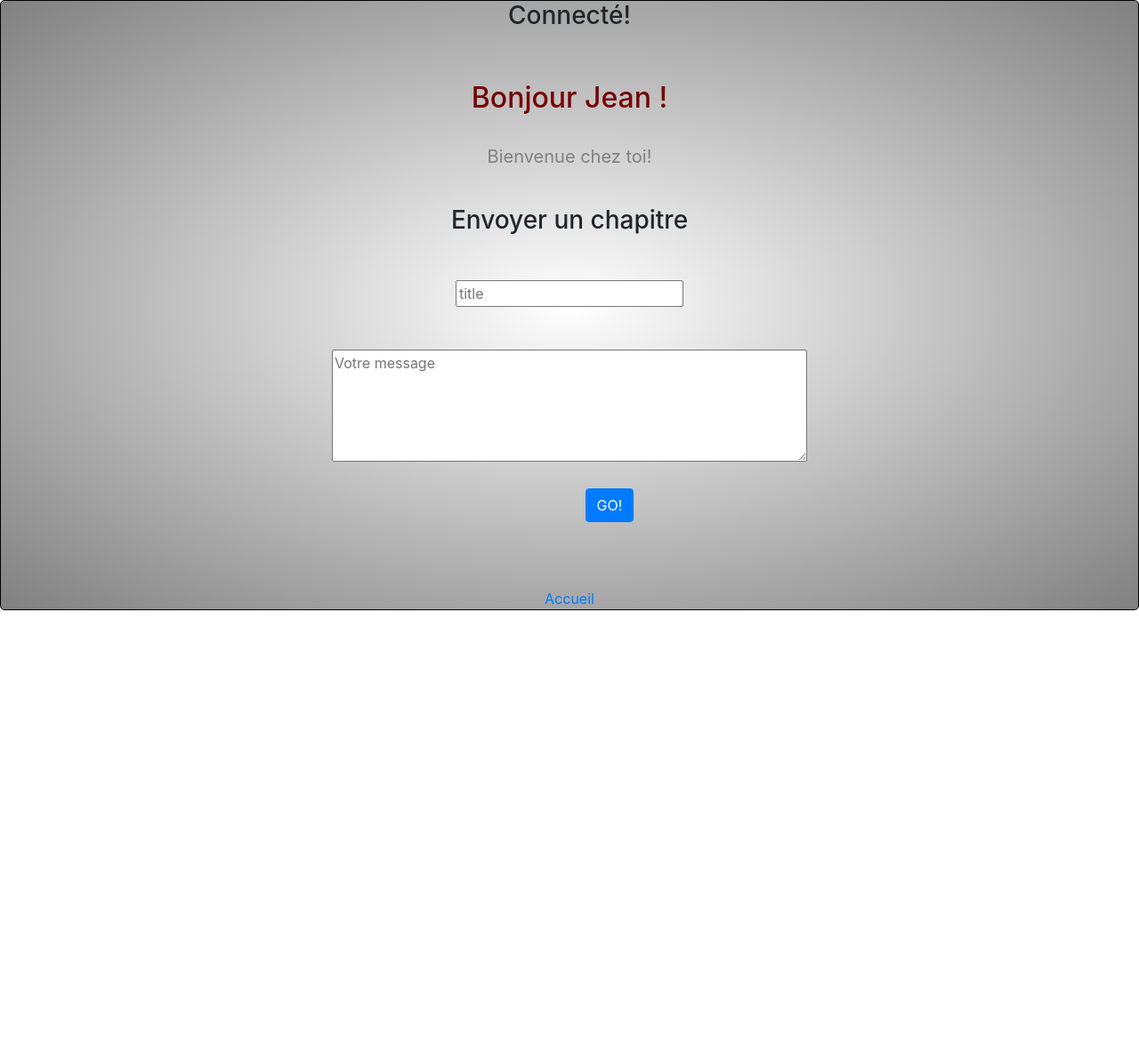
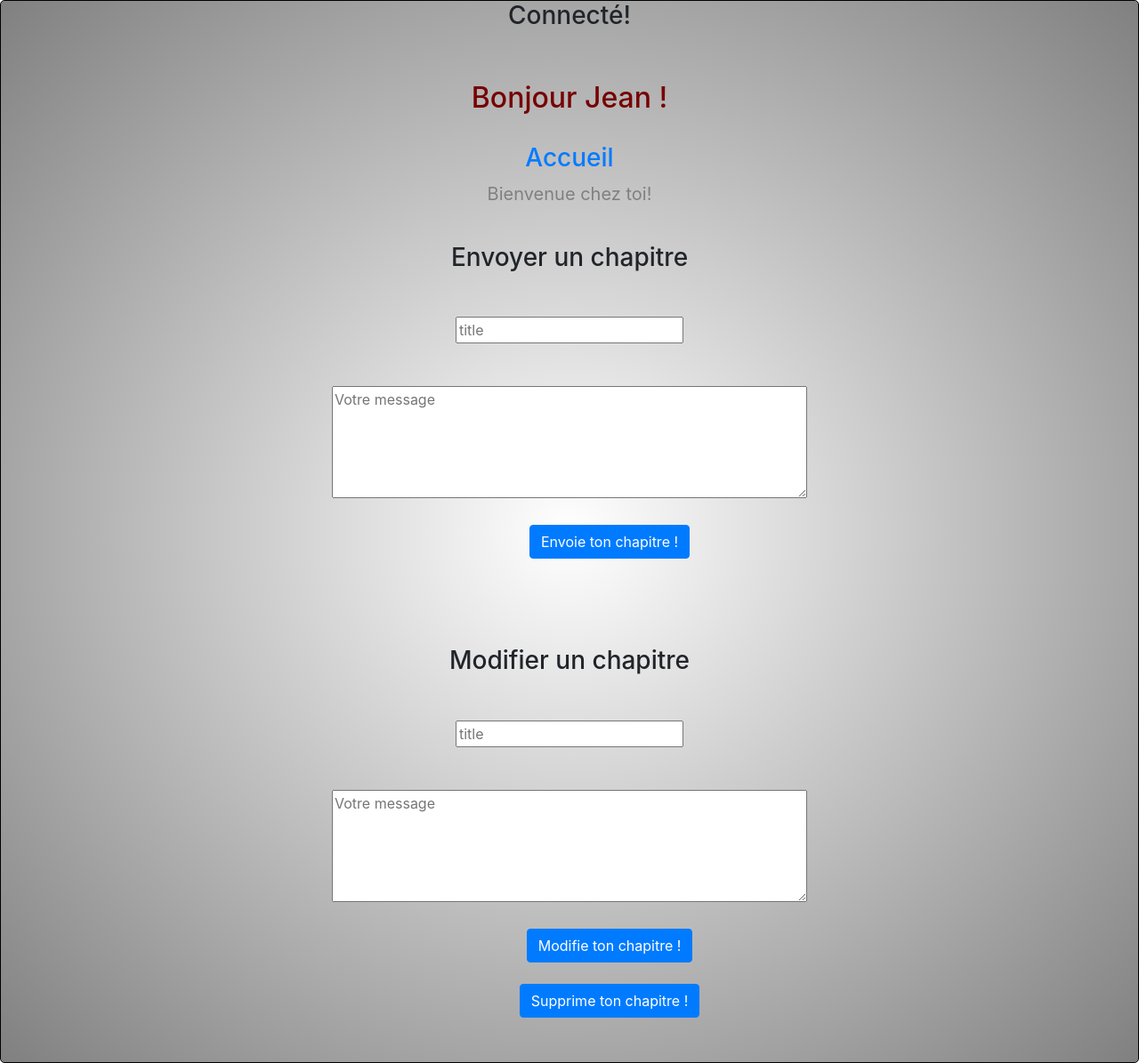
Before and after one commit to fra9106/Forteroche, a PHP site: page /view/backend/admin/news.fra.php in a window 1280 px wide. Shown: the whole page at 89% size. Before the commit the page ends 686 px from the top, so only its background shows below. Run offline with PHP 8.4, Linux system fonts and the light colour scheme; some libraries are stand-ins or nearby versions.

Commit message:
mise place fonction supprimer et suite interface admin

```diff
--- a/blog/view/backend/admin/adminTemplate.php
+++ b/blog/view/backend/admin/adminTemplate.php
@@ -6,7 +6,7 @@
   <meta name="viewport" content="width=device-width, initial-scale=1, shrink-to-fit=no">
   <link rel="stylesheet" href="../../../public/css/style.css">
   <script src="//cdn.tinymce.com/4/tinymce.min.js"></script>
-  <script>tinymce.init({ selector:'#mytextarea', content_css : '../../../public/css/style.css',
+  <script>tinymce.init({ selector:'.mytextarea', content_css : '../../../public/css/style.css',
         language_url: 'https://olli-suutari.github.io/tinyMCE-4-translations/fr_FR.js', language: 'fr_FR' });</script>
 
   <link rel="stylesheet" href="https://stackpath.bootstrapcdn.com/bootstrap/4.3.1/css/bootstrap.min.css" integrity="sha384-ggOyR0iXCbMQv3Xipma34MD+dH/1fQ784/j6cY/iJTQUOhcWr7x9JvoRxT2MZw1T" crossorigin="anonymous">
--- a/blog/view/backend/admin/news.fra.php
+++ b/blog/view/backend/admin/news.fra.php
@@ -8,7 +8,7 @@ session_start();
   <div align="center">
    <h3>Connecté!</h3><br/><br/>
    <h2>Bonjour Jean !</h2><br />
-
+    <h3><a href="../../../menu/blogAccueilConnect.php">Accueil</a></h3>
    <p>
     Bienvenue chez toi!
   </p>
@@ -21,14 +21,27 @@ session_start();
 
   <form class="form"method="post" action="../../../index.php?action=editChapitre&amp;id= ">
    <input type="text" placeholder="title" id="title" name="title" /><br><br><br>
-   <textarea id="mytextarea" name="content"  rows="5" cols="50" placeholder="Votre message"></textarea><br><br>
-   <button type="submit" name="envoi_message"class="btn btn-primary">GO!</button>
+   <textarea class="mytextarea" name="content"  rows="5" cols="50" placeholder="Votre message"></textarea><br><br>
+   <button type="submit" name="envoi_message"class="btn btn-primary">Envoie ton chapitre !</button><br>
+
    <?php if(isset($error)) { echo '<span style="color:#760001">' .$error. '</span>'; } ?>
  </form>
 
- <br />
+ <br><br>
 
- <a href="../../../menu/blogAccueilConnect.php">Accueil</a>
+<h3>Modifier un chapitre</h3>
+
+  <form class="form"method="post" action="../../../index.php?action=suppChapitre&amp;id= ">
+   <input type="text" placeholder="title" id="title" name="title" /><br><br><br>
+   <textarea class="mytextarea" name="content"  rows="5" cols="50" placeholder="Votre message"></textarea><br><br>
+   <button type="submit" name="modifie_message"class="btn btn-primary">Modifie ton chapitre !</button><br><br>
+   <button type="submit" name="supprime_message"class="btn btn-primary">Supprime ton chapitre !</button><br>
+
+   <?php if(isset($error)) { echo '<span style="color:#760001">' .$error. '</span>'; } ?>
+ </form>
+
+
+
 
 
  <?php
--- a/blog/view/frontend/postView.php
+++ b/blog/view/frontend/postView.php
@@ -37,7 +37,7 @@ session_start();
              </div>
          </form>
         <?php
-          }else{ echo '<h2 class="error">Pour l\'ajout d\'un commentaire, veuillez vous connecter !</h2>';
+          }else{ echo '<h3 class="error">Pour l\'ajout d\'un commentaire, veuillez vous connecter !</h3>';
 
             }
           ?>
```
Also changed, not shown: blog/controller/frontend.php (+0 -15 lines), blog/index.php (+8 -1 lines), blog/model/postManager.php (+7 -0 lines).
